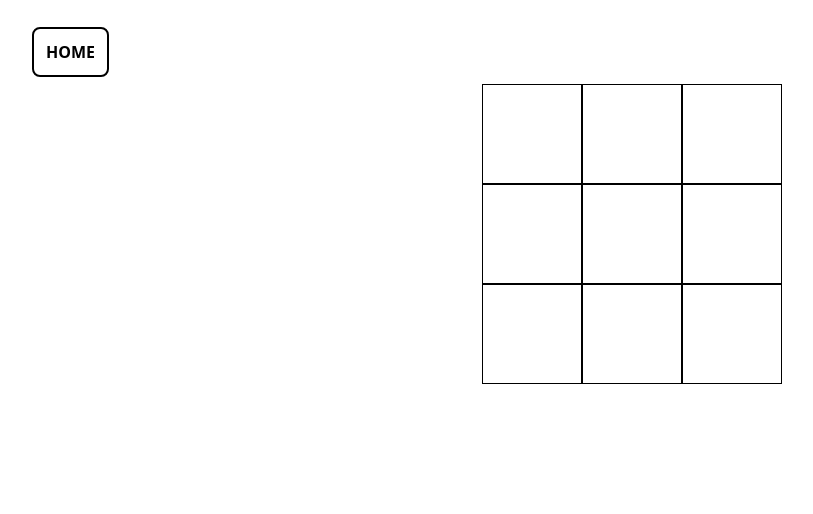
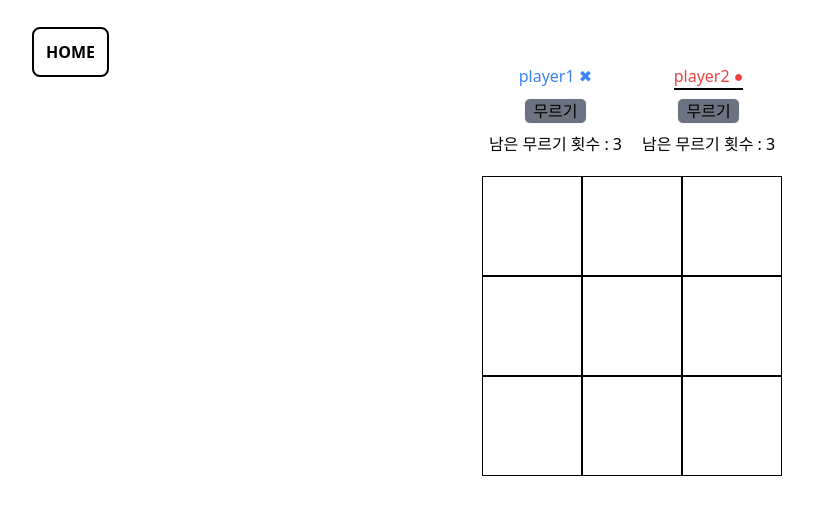
Before and after one commit to ju-kkim/Tic-Tac-Toe, a React (Vite) app: page /game/play in a window 1280 px wide. Shown: the top 514 px of the page, without its empty margins (8-821 px from the left). Built offline with nearby package versions, Linux system fonts and the light colour scheme.

Commit message:
feat: 플레이어 정보 표시

```diff
--- /dev/null
+++ b/src/components/PlayerInfo/PlayerInfo.tsx
@@ -0,0 +1,53 @@
+import { MAX_CANCLE_COUNT, colorClassName } from '@/constant/const';
+import { Player, useGameInfoContext } from '@/context/gameInfo';
+import { usePlayInfoContext } from '@/context/playInfo';
+
+interface PlayerProps {
+  player: Player;
+}
+
+const PlayerInfo = ({ player }: PlayerProps) => {
+  const { setPlayerInfo } = useGameInfoContext();
+  const { players, currentPlayerIdx, historyBoard, setHistoryBoard, changePlayerOrder, isFinish } =
+    usePlayInfoContext();
+  const textColor = colorClassName[player.color].text;
+  const isFirstOrder = historyBoard.length === 1;
+  const isUsedCancleCount = player.cancleCount === MAX_CANCLE_COUNT;
+  const isDisabled =
+    player === players[currentPlayerIdx] || isFirstOrder || isUsedCancleCount || isFinish;
+
+  function cancleMarking() {
+    const beforeBoard = historyBoard.slice(0, historyBoard.length - 1);
+    setHistoryBoard(beforeBoard);
+    setPlayerInfo((prev) => ({
+      ...prev,
+      [player.name]: {
+        ...prev[player.name],
+        cancleCount: prev[player.name].cancleCount + 1,
+      },
+    }));
+    changePlayerOrder();
+  }
+
+  return (
+    <div className="flex flex-col items-center gap-2">
+      <p
+        style={{ borderColor: player === players[currentPlayerIdx] ? 'black' : 'white' }}
+        className={`border-b-2 ${textColor} text-center `}>
+        {player.name} <span>{player.mark}</span>
+      </p>
+      <button
+        type="button"
+        disabled={isDisabled}
+        className={`border border-black px-2 rounded-md disabled:border-gray-50 disabled:bg-gray-500 ${
+          isDisabled ? '' : 'hover:bg-black hover:text-white'
+        }`}
+        onClick={cancleMarking}>
+        무르기
+      </button>
+      <p>남은 무르기 횟수 : {MAX_CANCLE_COUNT - player.cancleCount}</p>
+    </div>
+  );
+};
+
+export default PlayerInfo;
--- a/src/constant/const.ts
+++ b/src/constant/const.ts
@@ -9,3 +9,5 @@ export const colorClassName = {
   green: { bg: 'bg-green-500', text: 'text-green-500' },
   yellow: { bg: 'bg-yellow-500', text: 'text-yellow-500' },
 };
+
+export const MAX_CANCLE_COUNT = 3;
--- a/src/context/gameInfo.tsx
+++ b/src/context/gameInfo.tsx
@@ -55,6 +55,7 @@ interface GameInfo {
   setPlayerInfo: React.Dispatch<React.SetStateAction<PlayerInfo>>;
   recordGame: RecordGame[];
   setRecordGame: React.Dispatch<React.SetStateAction<RecordGame[]>>;
+  resetSettings: () => void;
 }
 
 const gameInfoContext = createContext<GameInfo | null>(null);
@@ -64,7 +65,20 @@ const GameInfoProvider = ({ children }: { children: React.ReactNode }) => {
   const [playerInfo, setPlayerInfo] = useState(INIT_PLAYER_INFO);
   const [recordGame, setRecordGame] = useState<RecordGame[]>([]);
 
-  const value = { boardSize, setBoardSize, playerInfo, setPlayerInfo, recordGame, setRecordGame };
+  function resetSettings() {
+    setBoardSize(INIT_BOARD_SIZE);
+    setPlayerInfo(INIT_PLAYER_INFO);
+  }
+
+  const value = {
+    boardSize,
+    setBoardSize,
+    playerInfo,
+    setPlayerInfo,
+    recordGame,
+    setRecordGame,
+    resetSettings,
+  };
 
   return <gameInfoContext.Provider value={value}>{children}</gameInfoContext.Provider>;
 };
--- a/src/context/playInfo.tsx
+++ b/src/context/playInfo.tsx
@@ -9,26 +9,29 @@ export type RenderBoard = CellInfo[][];
 export type HistoryBoard = RenderBoard[];
 
 interface PlayInfo {
-  currentPlayer: Player;
-  setCurrentPlayer: React.Dispatch<React.SetStateAction<Player>>;
-  nextPlayer: Player;
-  setNextPlayer: React.Dispatch<React.SetStateAction<Player>>;
   historyBoard: HistoryBoard;
   setHistoryBoard: React.Dispatch<React.SetStateAction<HistoryBoard>>;
   winner: Player | null;
   setWinner: React.Dispatch<React.SetStateAction<Player | null>>;
+  players: Player[];
+  currentPlayerIdx: number;
+  changePlayerOrder: () => void;
+  isFinish: boolean;
+  setIsFinish: React.Dispatch<React.SetStateAction<boolean>>;
 }
 
 const playInfoContext = createContext<PlayInfo | null>(null);
 
 const PlayInfoProvider = ({ children }: { children: React.ReactNode }) => {
   const { boardSize, playerInfo } = useGameInfoContext();
+  const players: Player[] = Object.values(playerInfo).sort((a, b) => {
+    if (a.isFirst && !b.isFirst) return -1;
+    if (!a.isFirst && b.isFirst) return 1;
 
-  const INIT_FIRST_PAYER = Object.values(playerInfo).filter((player) => player.isFirst);
-  const INIT_SECOND_PLAYER = Object.values(playerInfo).filter((player) => !player.isFirst);
-
-  const [currentPlayer, setCurrentPlayer] = useState(INIT_FIRST_PAYER[0]);
-  const [nextPlayer, setNextPlayer] = useState(INIT_SECOND_PLAYER[0]);
+    return 0;
+  });
+  const [isFinish, setIsFinish] = useState(false);
+  const [currentPlayerIdx, setCurrentPlayerIdx] = useState(0);
   const [historyBoard, setHistoryBoard] = useState<HistoryBoard>([]);
   const [winner, setWinner] = useState<Player | null>(null);
 
@@ -43,15 +46,20 @@ const PlayInfoProvider = ({ children }: { children: React.ReactNode }) => {
     setHistoryBoard([board]);
   }, [boardSize]);
 
+  function changePlayerOrder() {
+    setCurrentPlayerIdx((currentIndex) => (currentIndex + 1) % players.length);
+  }
+
   const value = {
-    currentPlayer,
-    setCurrentPlayer,
-    nextPlayer,
-    setNextPlayer,
     historyBoard,
     setHistoryBoard,
     winner,
     setWinner,
+    players,
+    currentPlayerIdx,
+    changePlayerOrder,
+    isFinish,
+    setIsFinish,
   };
   return <playInfoContext.Provider value={value}>{children}</playInfoContext.Provider>;
 };
--- a/src/pages/Game.tsx
+++ b/src/pages/Game.tsx
@@ -6,20 +6,22 @@ import { RenderBoard, usePlayInfoContext } from '@/context/playInfo';
 import checkWin from '@/utils/checkWin';
 import checkMarkCount from '@/utils/checkMarkCount';
 import { Link } from 'react-router-dom';
+import PlayerInfo from '@/components/PlayerInfo/PlayerInfo';
 
 const Game = () => {
-  const { boardSize, setRecordGame } = useGameInfoContext();
+  const { boardSize, playerInfo, setRecordGame } = useGameInfoContext();
+  const { player1, player2 } = playerInfo;
   const {
-    currentPlayer,
-    setCurrentPlayer,
-    nextPlayer,
-    setNextPlayer,
+    players,
+    currentPlayerIdx,
+    changePlayerOrder,
     historyBoard,
     setHistoryBoard,
     winner,
     setWinner,
+    isFinish,
+    setIsFinish,
   } = usePlayInfoContext();
-  const [isFinish, setIsFinish] = useState(false);
   const [renderBoard, setRenderBoard] = useState<RenderBoard>([]);
 
   useEffect(() => {
@@ -59,18 +61,17 @@ const Game = () => {
       setIsFinish(true);
     }
     setWinner(winner);
-  }, [boardSize, renderBoard, setWinner]);
+  }, [boardSize, renderBoard, setWinner, setIsFinish]);
 
   function clickCell(rowIdx: number, colIdx: number) {
     // 마크 표시
     const currentOrder = historyBoard.length;
     const updateBoard = renderBoard.map((row) => row.map((cell) => ({ ...cell })));
-    updateBoard[rowIdx][colIdx] = { order: currentOrder, player: currentPlayer };
+    updateBoard[rowIdx][colIdx] = { order: currentOrder, player: players[currentPlayerIdx] };
     setHistoryBoard((prev) => [...prev, updateBoard]);
 
     // 플레이어 변경
-    setCurrentPlayer(nextPlayer);
-    setNextPlayer(currentPlayer);
+    changePlayerOrder();
   }
 
   return (
@@ -79,7 +80,10 @@ const Game = () => {
         HOME
       </Link>
       <div className="flex flex-col items-center">
-        <div className="flex gap-5 mb-5">{/* 플레이어 정보 영역 */}</div>
+        <div className="flex gap-5 mb-5">
+          <PlayerInfo player={player1} />
+          <PlayerInfo player={player2} />
+        </div>
 
         <Board>
           {renderBoard.map((cells, cellsIdx) => (
--- a/src/pages/Home.tsx
+++ b/src/pages/Home.tsx
@@ -1,6 +1,14 @@
+import { useGameInfoContext } from '@/context/gameInfo';
+import { useEffect } from 'react';
 import { Link } from 'react-router-dom';
 
 function Home() {
+  const { resetSettings } = useGameInfoContext();
+
+  useEffect(() => {
+    resetSettings();
+  }, [resetSettings]);
+
   return (
     <div className="h-[100vh] flex flex-col items-center justify-center gap-10">
       <h1 className="text-5xl font-bold">Tic Tac Toe</h1>
```
